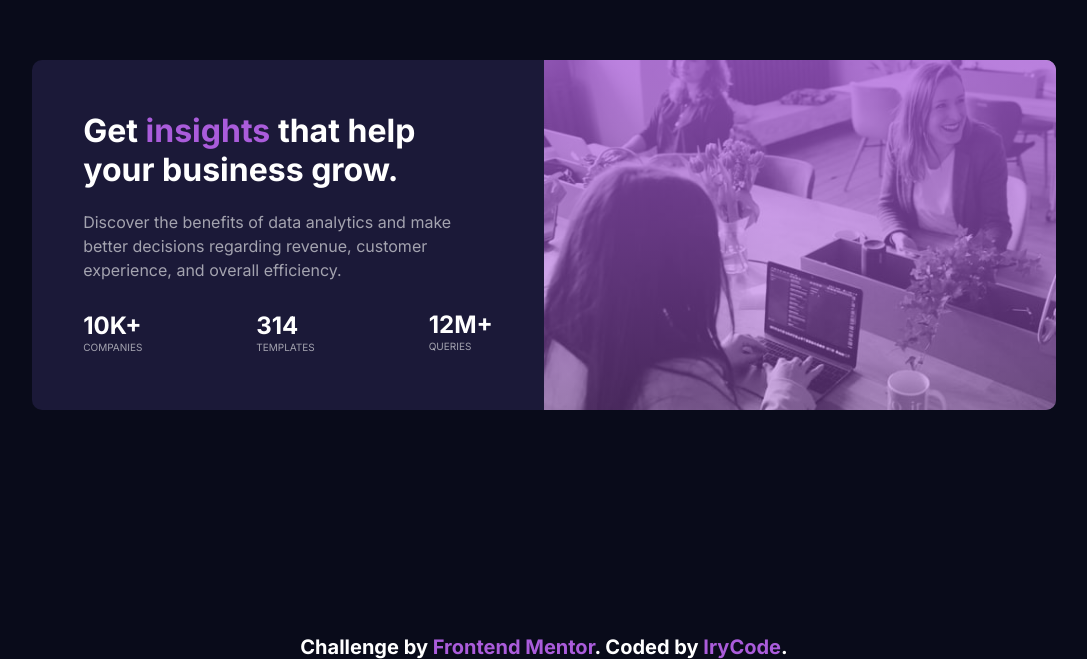
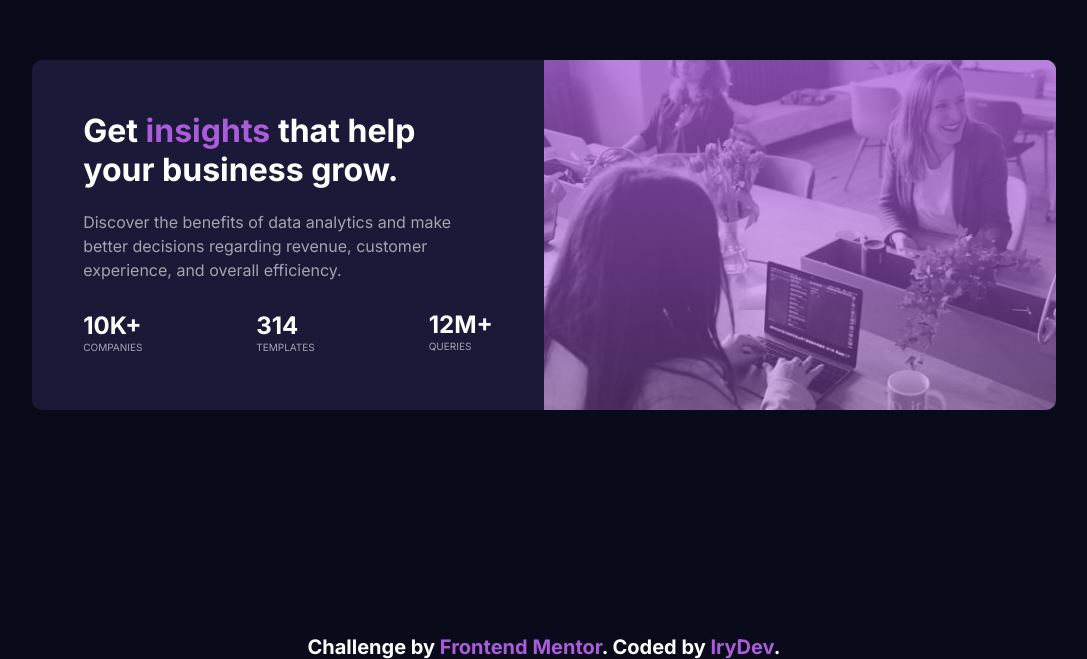
Before and after one commit to IryDev/Stats-preview-card-component, a plain HTML site: page index.html in a window 1280 px wide. Shown: the part 165-824 px from the top of the page, without its empty margins (96-1183 px from the left). Drawn offline with Linux system fonts and the light colour scheme.

Commit message:
Update index.html

```diff
--- a/index.html
+++ b/index.html
@@ -67,7 +67,7 @@
 
   <footer class="attribution">
     Challenge by <a href="https://www.frontendmentor.io?ref=challenge" target="_blank">Frontend Mentor</a>.
-    Coded by <a href="https://github.com/IryCode">IryCode</a>.
+    Coded by <a href="https://github.com/IryDev">IryDev</a>.
   </footer>
 </body>
 
```
